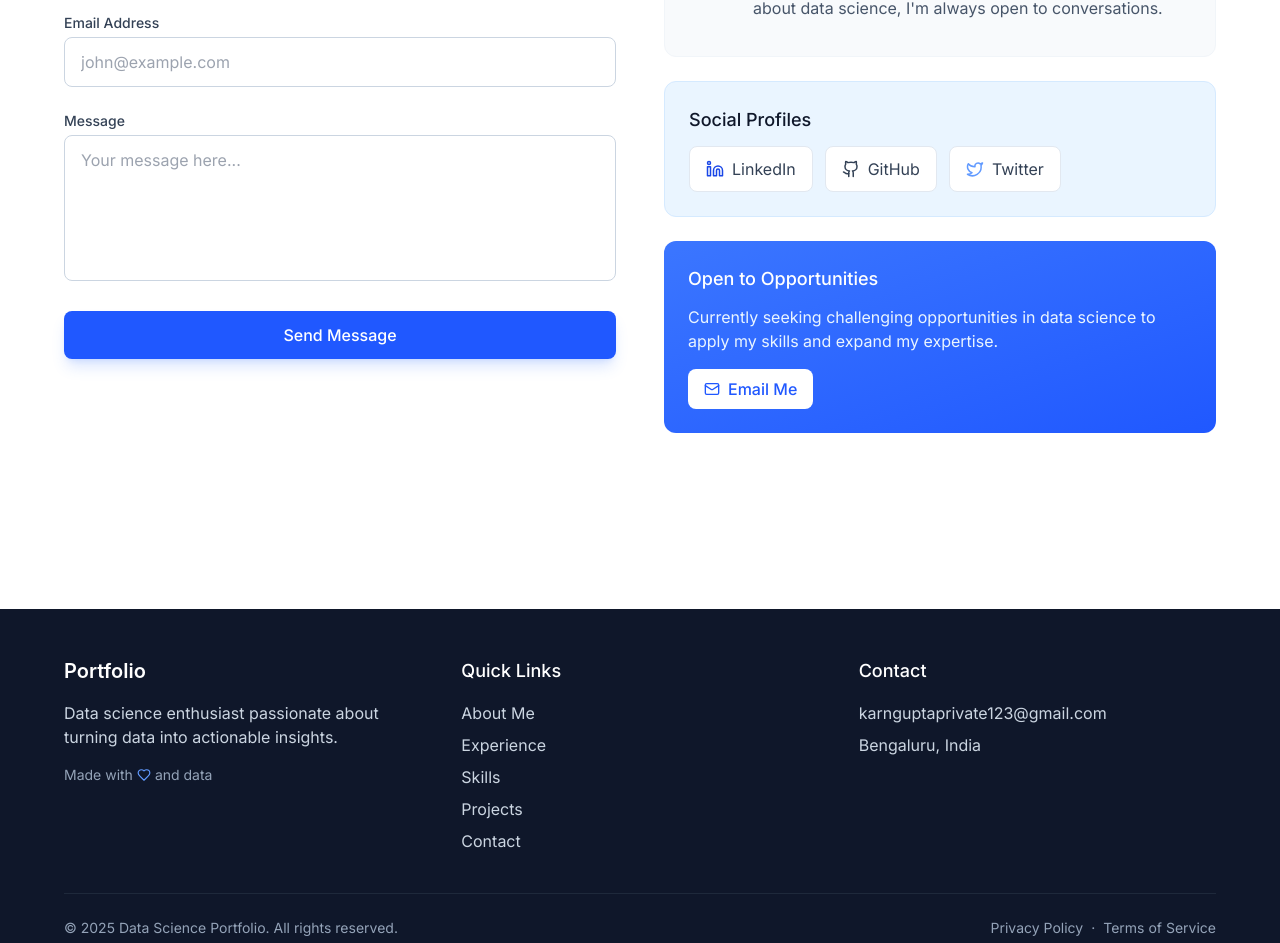
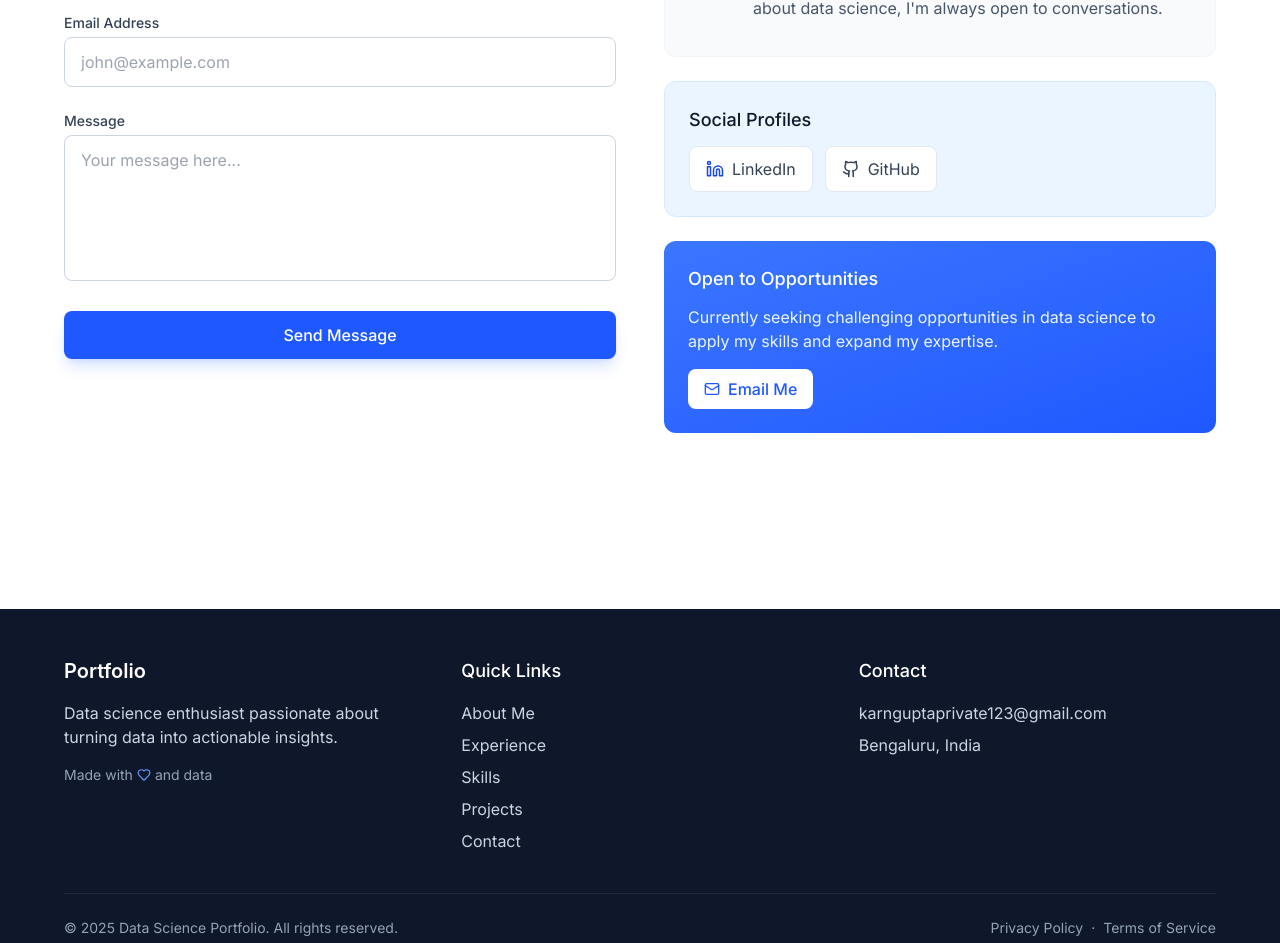
Before and after one commit to Rag3karn/portfolio-data-dream, a React (Vite) app: page / in a window 1280 px wide. Shown: the part 6412-7355 px from the top of the page. Built offline with nearby package versions, Linux system fonts and the light colour scheme.

Commit message:
Update social profile links
Update LinkedIn and GitHub links in the contact section to point to the correct profiles and remove the Twitter link.

```diff
--- a/src/components/Contact.tsx
+++ b/src/components/Contact.tsx
@@ -1,6 +1,6 @@
 
 import { useState } from "react";
-import { Mail, MessageSquare, SendHorizontal, Linkedin, Github, Twitter } from "lucide-react";
+import { Mail, MessageSquare, SendHorizontal, Linkedin, Github } from "lucide-react";
 import { cn } from "@/lib/utils";
 
 const Contact = () => {
@@ -147,25 +147,22 @@ const Contact = () => {
                 <h4 className="text-lg font-medium text-slate-900 mb-3">Social Profiles</h4>
                 <div className="flex flex-wrap gap-3">
                   <a
-                    href="#"
+                    href="https://www.linkedin.com/in/karngupta2/"
+                    target="_blank"
+                    rel="noopener noreferrer"
                     className="inline-flex items-center px-4 py-2.5 bg-white text-slate-700 rounded-lg border border-slate-200 hover:bg-slate-50 transition-colors"
                   >
                     <Linkedin size={18} className="mr-2 text-blue-700" />
                     LinkedIn
                   </a>
                   <a
-                    href="https://www.linkedin.com/in/karngupta2/"
+                    href="https://github.com/Rag3karn"
+                    target="_blank"
+                    rel="noopener noreferrer"
                     className="inline-flex items-center px-4 py-2.5 bg-white text-slate-700 rounded-lg border border-slate-200 hover:bg-slate-50 transition-colors"
                   >
                     <Github size={18} className="mr-2" />
                     GitHub
-                  </a>
-                  <a
-                    href="https://github.com/Rag3karn"
-                    className="inline-flex items-center px-4 py-2.5 bg-white text-slate-700 rounded-lg border border-slate-200 hover:bg-slate-50 transition-colors"
-                  >
-                    <Twitter size={18} className="mr-2 text-blue-400" />
-                    Twitter
                   </a>
                 </div>
               </div>
@@ -176,7 +173,7 @@ const Contact = () => {
                   Currently seeking challenging opportunities in data science to apply my skills and expand my expertise.
                 </p>
                 <a
-                  href="mailto:example@email.com"
+                  href="mailto:karnguptaprivate123@gmail.com"
                   className="inline-flex items-center px-4 py-2 bg-white text-blue-600 rounded-lg font-medium transition-colors hover:bg-blue-50"
                 >
                   <Mail size={16} className="mr-2" />
```
